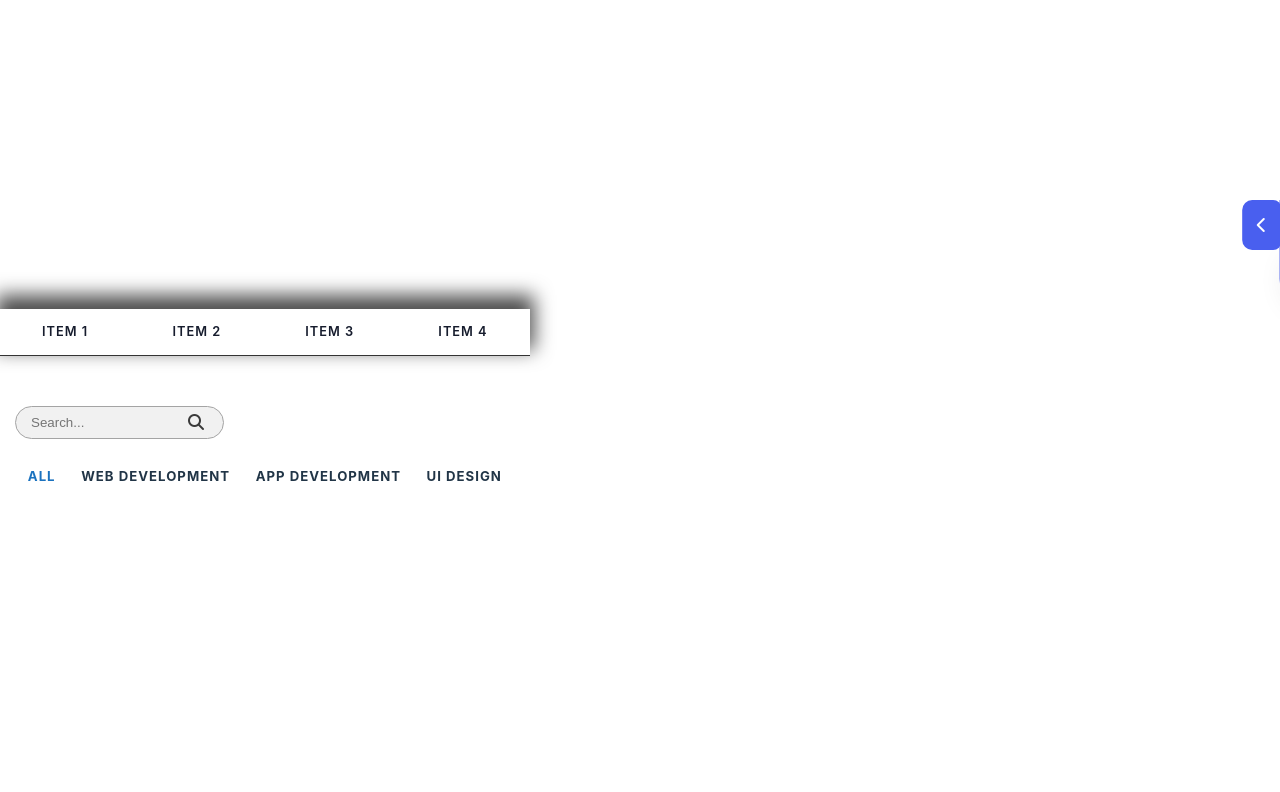
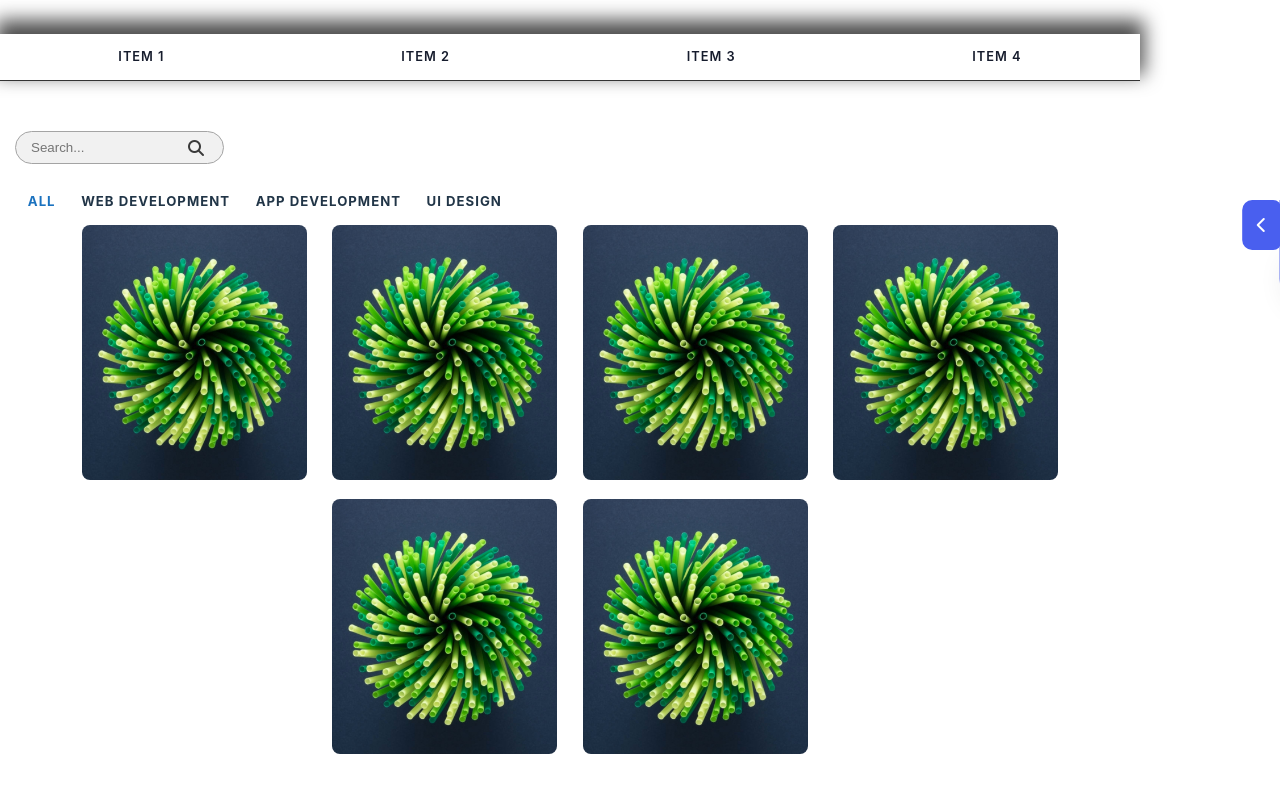
Before and after one commit to savus/ThemesAndFilters, a React (Vite) app: page / in a window 1280 px wide. Shown: the top 792 px of the page. Built offline with nearby package versions, Linux system fonts and the light colour scheme; the HTML template or start-up script is replaced by a standard one.

Commit message:
add images to assets and style portfolio cards with onhover popup boxes

```diff
--- a/src/App.tsx
+++ b/src/App.tsx
@@ -1,6 +1,7 @@
 import "./css/base.css";
 import "./css/theme.css";
 import "./css/styles.css";
+import { portfolioPictures } from "./portfolio-pictures";
 
 function App() {
   return (
@@ -47,7 +48,62 @@ function App() {
               <li className="filter-link">UI design</li>
             </ul>
           </div>
-          <div className="portfolio-grid"></div>
+          <div className="portfolio-grid">
+            <div className="portfolio-card">
+              <div className="card-body">
+                <img src={portfolioPictures.Portfolio1} alt="" />
+                <a href="#" className="popup-box">
+                  <div>Web Devlopment</div>
+                  <h3>Food Website</h3>
+                </a>
+              </div>
+            </div>
+            <div className="portfolio-card">
+              <div className="card-body">
+                <img src={portfolioPictures.Portfolio1} alt="" />
+                <a href="#" className="popup-box">
+                  <div>Web Devlopment</div>
+                  <h3>Food Website</h3>
+                </a>
+              </div>
+            </div>
+            <div className="portfolio-card">
+              <div className="card-body">
+                <img src={portfolioPictures.Portfolio1} alt="" />
+                <a href="#" className="popup-box">
+                  <div>Web Devlopment</div>
+                  <h3>Food Website</h3>
+                </a>
+              </div>
+            </div>
+            <div className="portfolio-card">
+              <div className="card-body">
+                <img src={portfolioPictures.Portfolio1} alt="" />
+                <a href="#" className="popup-box">
+                  <div>Web Devlopment</div>
+                  <h3>Food Website</h3>
+                </a>
+              </div>
+            </div>
+            <div className="portfolio-card">
+              <div className="card-body">
+                <img src={portfolioPictures.Portfolio1} alt="" />
+                <a href="#" className="popup-box">
+                  <div>Web Devlopment</div>
+                  <h3>Food Website</h3>
+                </a>
+              </div>
+            </div>
+            <div className="portfolio-card">
+              <div className="card-body">
+                <img src={portfolioPictures.Portfolio1} alt="" />
+                <a href="#" className="popup-box">
+                  <div>Web Devlopment</div>
+                  <h3>Food Website</h3>
+                </a>
+              </div>
+            </div>
+          </div>
         </section>
       </main>
     </>
--- a/src/css/styles.css
+++ b/src/css/styles.css
@@ -165,3 +165,73 @@
 .filter-nav .filter-link.active {
   color: rgb(27, 114, 191);
 }
+
+.portfolio-grid {
+  display: flex;
+  justify-content: center;
+  flex-wrap: wrap;
+}
+
+.portfolio-card {
+  max-width: 225px;
+  margin: 0.5rem 0.8rem;
+  position: relative;
+}
+
+.portfolio-card img {
+  width: 100%;
+  height: 255px;
+  object-fit: cover;
+  border-radius: 8px;
+}
+
+.popup-box {
+  position: absolute;
+  bottom: 0;
+  left: 20px;
+  right: 20px;
+  transition: 0.4s;
+  z-index: 1;
+  padding: 1.25rem 1.875rem;
+  opacity: 0;
+  visibility: hidden;
+}
+
+.popup-box:before {
+  content: "";
+  position: absolute;
+  background: var(--bg);
+  top: 0;
+  left: 0;
+  right: 0;
+  bottom: 0;
+  z-index: -1;
+  opacity: 0.9;
+  border-radius: 8px;
+}
+
+.portfolio-card:hover .popup-box {
+  bottom: 20px;
+  opacity: 1;
+  visibility: visible;
+}
+
+.popup-box > div {
+  color: var(--color-text-opacity);
+  font-size: 0.8125rem;
+  line-height: 1.63;
+  letter-spacing: 1.63px;
+  padding-bottom: 0.5rem;
+  font-weight: 700;
+  text-transform: uppercase;
+  pointer-events: none;
+}
+
+.popup-box > h3 {
+  pointer-events: none;
+  color: var(--color-headings);
+  font-size: 1.3125rem;
+  letter-spacing: -0.5px;
+  font-weight: 700;
+  margin-bottom: 0;
+}
--- /dev/null
+++ b/src/portfolio-pictures.ts
@@ -0,0 +1,5 @@
+import Portfolio1 from "./assets/images/portfolio-1.jpg";
+
+export const portfolioPictures = {
+  Portfolio1,
+};
```
